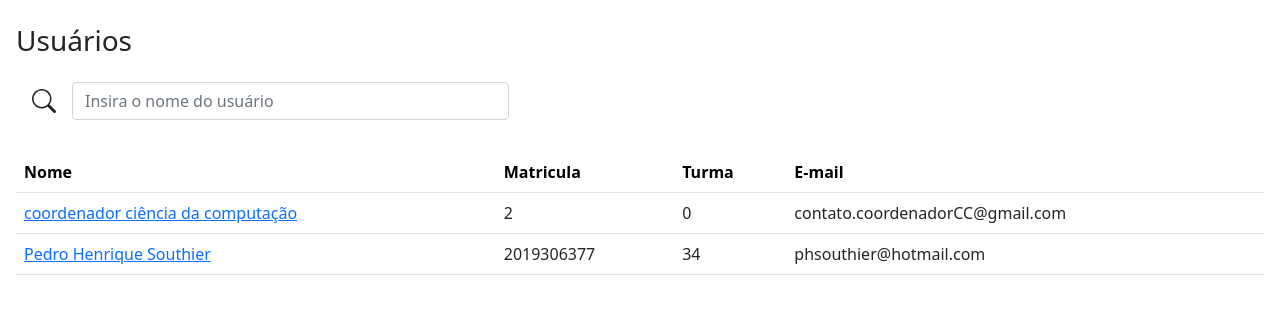
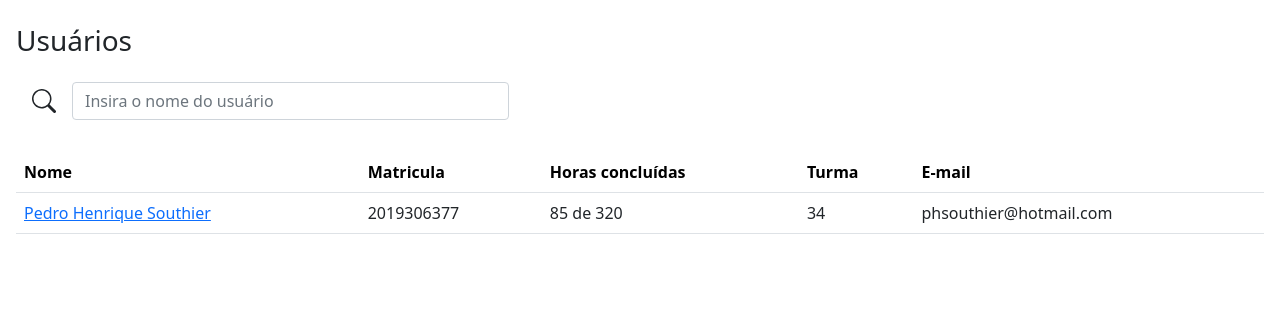
Before and after one commit to PHSouthier/Gerenciamento-e-valida-o-de-certificados, a Django app: page /certificados/usuarios/ in a window 1280 px wide. Shown: the part 64-378 px from the top of the page. Run offline with Django 3.2, Linux system fonts and the light colour scheme; a user stored in the database is signed in; data comes from the database, SQL or seed files in the repository; both versions use the stored data as it was after the commit.

Commit message:
Add apresentação de horas por tipo de atividade

```diff
--- a/certificados/models.py
+++ b/certificados/models.py
@@ -62,3 +62,66 @@ class Perfil(models.Model):
 
     def __str__(self):
         return self.user.first_name + " " + self.user.last_name
+
+    def horas_concluidas(self):
+        horas_aprovado = 0
+        categoria_atual = ''
+        horas_categoria_atual = 0
+        todas_categorias = []
+        horas_categorias = []
+        certificados = Certificado.objects.filter(usuario=self.user)
+        categorias = Categoria.objects.filter(curso=self.curso)
+        for c in categorias:
+            horas_categorias.append(c.limite_horas)
+            todas_categorias.append(c.nome)
+        for c in certificados:
+            if c.situacao == 1:
+                for i in range(len(categorias)):
+                    categoria_atual = todas_categorias[i]
+                    horas_categoria_atual = horas_categorias[i]
+                    if(categoria_atual == c.categoria.nome):
+                        if(horas_categoria_atual <= c.horas and c.horas >= 0):
+                            horas_aprovado = horas_aprovado + horas_categoria_atual
+                            horas_categorias[i] = 0
+                        else:
+                            if(horas_categoria_atual > 0 and c.horas >= 0):
+                                horas_aprovado = horas_aprovado + c.horas
+                                horas_categorias[i] = horas_categorias[i] - c.horas
+                            else:
+                                pass
+                    else:
+                        pass
+
+        return horas_aprovado
+
+    def horas_concluidas_categorias(self):
+        categoria_atual = ''
+        todas_categorias = []
+        horas_categorias = []
+        categoria_limites_horas = []
+        horas_and_categorias = []
+        certificados = Certificado.objects.filter(usuario=self.user)
+        categorias = Categoria.objects.filter(curso=self.curso)
+        for c in categorias:
+            horas_categorias.append(0)
+            todas_categorias.append(c.nome)
+            categoria_limites_horas.append(c.limite_horas)
+        for c in certificados:
+            if c.situacao == 1:
+                for i in range(len(categorias)):
+                    categoria_atual = todas_categorias[i]
+                    if(categoria_atual == c.categoria.nome):
+                        horas_categorias[i] = horas_categorias[i] + c.horas
+                    else:
+                        pass
+            else:
+                pass
+
+        for i in range(len(categorias)):
+            horas_and_categorias.append({'categoria': todas_categorias[i], 'horas': horas_categorias[i], 'limite_horas': categoria_limites_horas[i]})
+
+
+        return horas_and_categorias
+
+    def percentual_integralizado(self):
+        return int((self.horas_concluidas()/self.curso.quantidade_horas)*100)
--- a/certificados/templates/certificados/usuarios.html
+++ b/certificados/templates/certificados/usuarios.html
@@ -20,6 +20,7 @@
                 <tr>
                     <th> <input onclick="att_formFiltro('nome')" type="submit" class="linkFiltros fw-bold" id="submit_nome" value="Nome"><br> </th>
                     <th> <input onclick="att_formFiltro('matricula')" type="submit" class="linkFiltros fw-bold" id="submit_matricula" value="Matricula"><br> </th>
+                    <th> <input onclick="att_formFiltro('horas_concluidas')" type="submit" class="linkFiltros fw-bold" id="submit_horas" value="Horas concluídas"><br> </th>
                     <th> <input onclick="att_formFiltro('turma')" type="submit" class="linkFiltros fw-bold" id="submit_turma" value="Turma"><br> </th>
                     <th> <input onclick="att_formFiltro('email')" type="submit" class="linkFiltros fw-bold" id="submit_email" value="E-mail"><br> </th>
                 </tr>
@@ -27,12 +28,15 @@
 
             <div>
                 {% for u in lista_usuarios %}
+                    {% if not u.is_superuser %}
                         <tr id="tabela_{{u.id}}" style="display: normal;" class="elementos_tabela">
                             <td class="break-word"><a id="nome_tabela_{{u.id}}" href="/certificados/usuario/{{u.id}}">{{u.first_name}} {{u.last_name}}</a></td>
                             <td class="break-all">{{u.perfil.matricula}}</td>
+                            <td class="break-all">{{u.perfil.horas_concluidas}} de {{u.perfil.curso.quantidade_horas}}</td>
                             <td class="break-all">{{u.perfil.turma}}</td>
                             <td class="break-all">{{u.email}}</td>
                         </tr>
+                    {% endif %}
                 {% endfor %}
             </div>
         </table>
--- a/certificados/views.py
+++ b/certificados/views.py
@@ -3,7 +3,7 @@ from django.contrib.auth.backends import UserModel
 from certificados.forms import FormCertificado, FormFiltro, FormLogin, FormValidarCertificado
 from django.http.response import HttpResponseRedirect
 from django.shortcuts import render
-from .models import Certificado, Perfil
+from .models import Categoria, Certificado, Perfil
 from django.contrib.auth import authenticate, login, logout
 from django.utils import timezone
 
@@ -14,8 +14,21 @@ def index(request):
         else:
             lista_certificados = Certificado.objects.filter(usuario=request.user).order_by("-data_envio")[0:10]
 
+        u = UserModel.objects.get(id=request.user.id)
+        lista_categorias = Categoria.objects.filter(curso=u.perfil.curso)
+        horas_pendente = 0
+        horas_recusado = 0
+
+        for c in lista_certificados:
+            if c.situacao == 1:
+                pass
+            elif c.situacao == 2:
+                horas_pendente = horas_pendente + c.horas
+            elif c.situacao == 3:
+                horas_recusado = horas_recusado + c.horas
+
         situacao = ["Aprovado", "Pendente", "Recusado", "Erro"]
-        contexto = {'lista_certificados': lista_certificados, 'situacao':situacao}
+        contexto = {'lista_certificados': lista_certificados, 'situacao':situacao, 'lista_categorias': lista_categorias, 'u':u, 'horas_pendente': horas_pendente, 'horas_recusado': horas_recusado}
         return render(request, 'certificados/index.html', contexto)
     else:
         return HttpResponseRedirect("/certificados/login/")
@@ -71,19 +84,18 @@ def mostrar_todos_certificados(request):
                 lista_certificados = Certificado.objects.filter(usuario=request.user)
 
         formulario = "certificados"
-        horas_aprovado = 0
         horas_pendente = 0
         horas_recusado = 0
         for p in lista_certificados:
             if p.situacao == 1:
-                horas_aprovado = horas_aprovado + p.horas
+                pass
             elif p.situacao == 2:
                 horas_pendente = horas_pendente + p.horas
             elif p.situacao == 3:
                 horas_recusado = horas_recusado + p.horas
 
         situacao = ["Aprovado", "Pendente", "Recusado", "Erro"]
-        contexto = {'lista_certificados': lista_certificados, 'situacao': situacao, 'form': form, 'horas_aprovado': horas_aprovado, 'horas_pendente': horas_pendente, 'horas_recusado': horas_recusado, 'formulario': formulario}
+        contexto = {'lista_certificados': lista_certificados, 'situacao': situacao, 'form': form, 'horas_pendente': horas_pendente, 'horas_recusado': horas_recusado, 'formulario': formulario}
         return render(request, 'certificados/certificados.html', contexto)
     else:
         return HttpResponseRedirect("/certificados/login/")
@@ -308,7 +320,7 @@ def usuario(request, id):
             horas_recusado = 0
             for p in lista_certificados:
                 if p.situacao == 1:
-                    horas_aprovado = horas_aprovado + p.horas
+                    pass
                 elif p.situacao == 2:
                     horas_pendente = horas_pendente + p.horas
                 elif p.situacao == 3:
@@ -329,10 +341,11 @@ def ver_usuarios(request):
         if request.user.is_superuser:
             curso = request.user.perfil.curso
             lista_usuarios = []
+            lista_horas = []
             lista_perfil = Perfil.objects.filter(curso=curso)
             for p in lista_perfil:
                 lista_usuarios.append(p.user)
-
+                lista_horas.append(p.user.perfil.horas_concluidas)
             if request.method == "POST":
                 operacao = ''
                 form = FormFiltro(request.POST)
@@ -343,6 +356,8 @@ def ver_usuarios(request):
                         lista_usuarios = sorted(lista_usuarios, key=lambda k: k.first_name)
                     elif operacao == "email":
                         lista_usuarios = sorted(lista_usuarios, key=lambda k: k.email)
+                    elif operacao == "horas_concluidas":
+                        pass
                     else:
                         pass
             else:
```
Also changed, not shown: certificados/templates/certificados/certificados.html (+0 -10 lines), certificados/templates/certificados/index.html (+28 -1 lines), certificados/templates/certificados/perfil.html (+1 -8 lines), db.sqlite3. Lines whose indentation alone changed are shown as unchanged.
